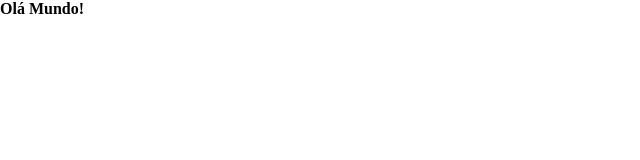
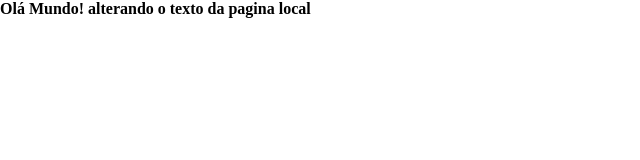
Before and after one commit to mlaferreiraweb/app_escala, a plain HTML site: page index.html in a window 1280 px wide. Shown: the whole page, without its empty margins (0-640 px from the left). Drawn offline with Linux system fonts and the light colour scheme.

Commit message:
alterado o texto do h1

```diff
--- a/index.html
+++ b/index.html
@@ -7,7 +7,7 @@
     <title>SITE OURIHOST</title>
 </head>
 <body>
-    <h1>Olá Mundo!</h1>
+    <h1>Olá Mundo! alterando o texto da pagina local</h1>
 
 </body>
 </html>
```
